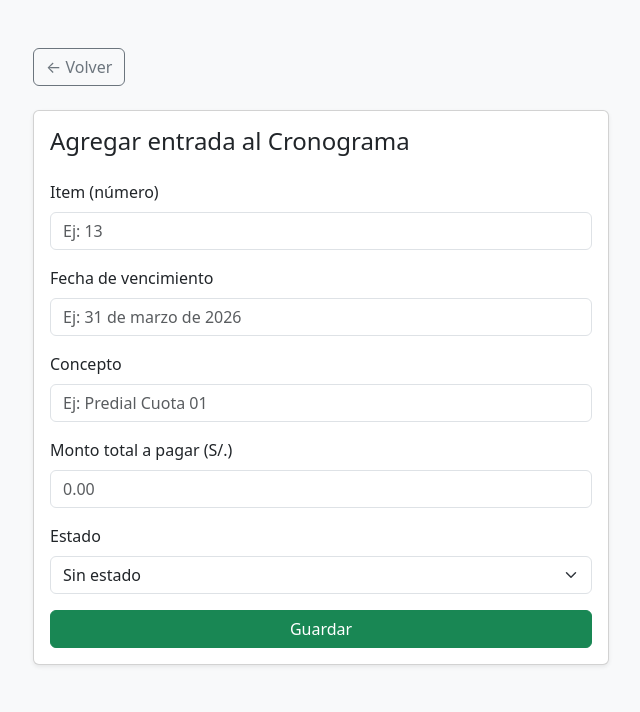
After one commit to americotech/Surqui2026, a Flask app: page /tributos/add in a window 1280 px wide. The commit adds this page. Shown: the top 712 px of the page, without its empty margins (319-959 px from the left). Run offline with Flask 3, Linux system fonts and the light colour scheme; the visitor is signed in with stand-in values (Sample User, id 1); some libraries are stand-ins or nearby versions.

Commit message:
feat: cronograma_pagos table in Neon DB with full CRUD

```diff
--- a/app.py
+++ b/app.py
@@ -66,6 +66,10 @@ def load_tributos_rows():
         if idx > 3:
             if not any(row): continue
             row_data = dict(zip(headers, row))
+            # Normalizar columna de monto al nombre esperado por el template
+            monto_key = next((h for h in row_data if 'monto' in h.lower()), None)
+            if monto_key and monto_key != 'Monto':
+                row_data['Monto'] = row_data.get(monto_key)
             key = str(row_data.get('Item') or idx)
             row_data['key'] = key
             rows.append(row_data)
@@ -102,6 +106,16 @@ def init_db():
                 monto REAL DEFAULT 0.0
             )
         ''')
+        cur.execute('''
+            CREATE TABLE IF NOT EXISTS cronograma_pagos (
+                id SERIAL PRIMARY KEY,
+                item INTEGER,
+                fecha_vencimiento TEXT,
+                concepto TEXT NOT NULL,
+                monto REAL DEFAULT 0.0,
+                estado TEXT DEFAULT ''
+            )
+        ''')
         placeholder = '%s'
         date_default = 'CURRENT_DATE'
     else:
@@ -129,6 +143,16 @@ def init_db():
                 monto REAL DEFAULT 0.0
             )
         ''')
+        cur.execute('''
+            CREATE TABLE IF NOT EXISTS cronograma_pagos (
+                id INTEGER PRIMARY KEY AUTOINCREMENT,
+                item INTEGER,
+                fecha_vencimiento TEXT,
+                concepto TEXT NOT NULL,
+                monto REAL DEFAULT 0.0,
+                estado TEXT DEFAULT ''
+            )
+        ''')
         placeholder = '?'
         date_default = "date('now')"
 
@@ -140,6 +164,29 @@ def init_db():
             cur.execute(
                 f'INSERT INTO departamentos (nombre, porcentaje, renta, costo_administrativo, ingreso_neto) VALUES ({placeholder}, {placeholder}, {placeholder}, {placeholder}, {placeholder})',
                 (dep, 30.0, 1000.0, 300.0, 700.0)
+            )
+
+    # Seed cronograma_pagos if empty
+    cur.execute('SELECT count(*) FROM cronograma_pagos')
+    if cur.fetchone()[0] == 0:
+        seed_cronograma = [
+            (1,  '27 de marzo',              'Predial Cuota 01',                         637.00,   ''),
+            (2,  '27 de marzo',              'Arbitrios Bimestre 01 (3 predios)',         464.23,   ''),
+            (3,  '27 de marzo',              'Arbitrios + Predial',                       1101.23,  'Pagado'),
+            (4,  '30 de abril de 2026',      'Arbitrios Bimestre 02 (3 predios)',         425.54,   'Pendiente'),
+            (5,  '29 de mayo de 2026',       'Predial Cuota 02',                          627.33,   'Pendiente'),
+            (6,  '30 de junio de 2026',      'Arbitrios Bimestre 03 (3 predios)',         425.54,   'Pendiente'),
+            (7,  '31 de agosto de 2026',     'Arbitrios Bimestre 04 (3 predios)',         425.54,   ''),
+            (8,  '31 de agosto de 2026',     'Predial Cuota 03',                          627.33,   ''),
+            (9,  'Total 31 ago',             '(Arbitrios + Predial)',                     1052.87,  'Pendiente'),
+            (10, '30 de octubre de 2026',    'Arbitrios Bimestre 05 (3 predios)',         425.54,   'Pendiente'),
+            (11, '30 de noviembre de 2026',  'Predial Cuota 04',                          627.33,   'Pendiente'),
+            (12, '31 de diciembre de 2026',  'Arbitrios Bimestre 06 (3 predios)',         425.54,   'Pendiente'),
+        ]
+        for s in seed_cronograma:
+            cur.execute(
+                f'INSERT INTO cronograma_pagos (item, fecha_vencimiento, concepto, monto, estado) VALUES ({placeholder}, {placeholder}, {placeholder}, {placeholder}, {placeholder})',
+                s
             )
 
     conn.commit()
@@ -257,25 +304,87 @@ def update():
 
 @app.route('/tributos', methods=['GET', 'POST'])
 def tributos():
-    rows = load_tributos_rows()
-    status_map = session.get('tributos_status', {})
+    conn = get_db_connection()
+    cur = get_cursor(conn)
+    p = get_placeholder()
 
     if request.method == 'POST' and 'admin' in session:
-        for row in rows:
-            key = row.get('key')
-            selected = request.form.get(f'status_{key}', '')
-            if selected:
-                status_map[str(key)] = selected
-            else:
-                status_map.pop(str(key), None)
-        session['tributos_status'] = status_map
+        cur.execute('SELECT id FROM cronograma_pagos')
+        ids = [r['id'] for r in cur.fetchall()]
+        for row_id in ids:
+            selected = request.form.get(f'status_{row_id}', '')
+            cur.execute(f'UPDATE cronograma_pagos SET estado={p} WHERE id={p}', (selected, row_id))
+        conn.commit()
 
-    for row in rows:
-        key = str(row.get('key'))
-        if key in status_map:
-            row['Estado'] = status_map[key]
+    cur.execute('SELECT * FROM cronograma_pagos ORDER BY item ASC, id ASC')
+    rows = cur.fetchall()
+    cur.close()
+    conn.close()
+    return render_template('tributos_muni_surqui.html', rows=rows, editable='admin' in session)
 
-    return render_template('tributos_muni_surqui.html', rows=rows, editable='admin' in session)
+
+@app.route('/tributos/add', methods=['GET', 'POST'])
+def add_cronograma():
+    if 'admin' not in session:
+        return redirect(url_for('tributos'))
+    if request.method == 'POST':
+        conn = get_db_connection()
+        cur = conn.cursor()
+        p = get_placeholder()
+        item_val = request.form.get('item')
+        item_val = int(item_val) if item_val else None
+        cur.execute(
+            f'INSERT INTO cronograma_pagos (item, fecha_vencimiento, concepto, monto, estado) VALUES ({p}, {p}, {p}, {p}, {p})',
+            (item_val, request.form.get('fecha_vencimiento'), request.form.get('concepto'),
+             float(request.form.get('monto', 0)), request.form.get('estado', ''))
+        )
+        conn.commit()
+        cur.close()
+        conn.close()
+        return redirect(url_for('tributos'))
+    return render_template('add_cronograma.html')
+
+
+@app.route('/tributos/<int:entry_id>/edit', methods=['GET', 'POST'])
+def edit_cronograma(entry_id):
+    if 'admin' not in session:
+        return redirect(url_for('tributos'))
+    conn = get_db_connection()
+    cur = get_cursor(conn)
+    p = get_placeholder()
+    if request.method == 'POST':
+        item_val = request.form.get('item')
+        item_val = int(item_val) if item_val else None
+        cur.execute(
+            f'UPDATE cronograma_pagos SET item={p}, fecha_vencimiento={p}, concepto={p}, monto={p}, estado={p} WHERE id={p}',
+            (item_val, request.form.get('fecha_vencimiento'), request.form.get('concepto'),
+             float(request.form.get('monto', 0)), request.form.get('estado', ''), entry_id)
+        )
+        conn.commit()
+        cur.close()
+        conn.close()
+        return redirect(url_for('tributos'))
+    cur.execute(f'SELECT * FROM cronograma_pagos WHERE id={p}', (entry_id,))
+    entry = cur.fetchone()
+    cur.close()
+    conn.close()
+    if not entry:
+        return redirect(url_for('tributos'))
+    return render_template('edit_cronograma.html', entry=entry)
+
+
+@app.route('/tributos/<int:entry_id>/delete', methods=['POST'])
+def delete_cronograma(entry_id):
+    if 'admin' not in session:
+        return redirect(url_for('tributos'))
+    conn = get_db_connection()
+    cur = conn.cursor()
+    p = get_placeholder()
+    cur.execute(f'DELETE FROM cronograma_pagos WHERE id={p}', (entry_id,))
+    conn.commit()
+    cur.close()
+    conn.close()
+    return redirect(url_for('tributos'))
 
 
 @app.route('/download/cronograma')
@@ -452,6 +561,10 @@ def edit_gasto(gasto_id):
 
     return render_template('edit_gasto.html', gasto=gasto, error=None)
 
+@app.route('/tributos-sjm')
+def tributos_sjm():
+    return render_template('tributos_sjm.html')
+
 if __name__ == '__main__':
     init_db()
     app.run(debug=True)
--- /dev/null
+++ b/templates/add_cronograma.html
@@ -0,0 +1,45 @@
+<!DOCTYPE html>
+<html lang="es">
+<head>
+    <meta charset="UTF-8">
+    <title>Agregar entrada – Cronograma 2026</title>
+    <link href="https://cdn.jsdelivr.net/npm/bootstrap@5.3.0/dist/css/bootstrap.min.css" rel="stylesheet">
+</head>
+<body class="bg-light">
+    <div class="container py-5" style="max-width:600px">
+        <a href="{{ url_for('tributos') }}" class="btn btn-outline-secondary mb-4">← Volver</a>
+        <div class="card shadow-sm">
+            <div class="card-body">
+                <h4 class="card-title mb-4">Agregar entrada al Cronograma</h4>
+                <form method="post">
+                    <div class="mb-3">
+                        <label class="form-label">Item (número)</label>
+                        <input type="number" name="item" class="form-control" placeholder="Ej: 13">
+                    </div>
+                    <div class="mb-3">
+                        <label class="form-label">Fecha de vencimiento</label>
+                        <input type="text" name="fecha_vencimiento" class="form-control" placeholder="Ej: 31 de marzo de 2026" required>
+                    </div>
+                    <div class="mb-3">
+                        <label class="form-label">Concepto</label>
+                        <input type="text" name="concepto" class="form-control" placeholder="Ej: Predial Cuota 01" required>
+                    </div>
+                    <div class="mb-3">
+                        <label class="form-label">Monto total a pagar (S/.)</label>
+                        <input type="number" step="0.01" name="monto" class="form-control" placeholder="0.00" required>
+                    </div>
+                    <div class="mb-3">
+                        <label class="form-label">Estado</label>
+                        <select name="estado" class="form-select">
+                            <option value="">Sin estado</option>
+                            <option value="Pendiente">Pendiente</option>
+                            <option value="Pagado">Pagado</option>
+                        </select>
+                    </div>
+                    <button type="submit" class="btn btn-success w-100">Guardar</button>
+                </form>
+            </div>
+        </div>
+    </div>
+</body>
+</html>
```
Also changed, not shown: templates/edit_cronograma.html (added, +45 -0 lines), templates/tributos_muni_surqui.html (+28 -15 lines).
